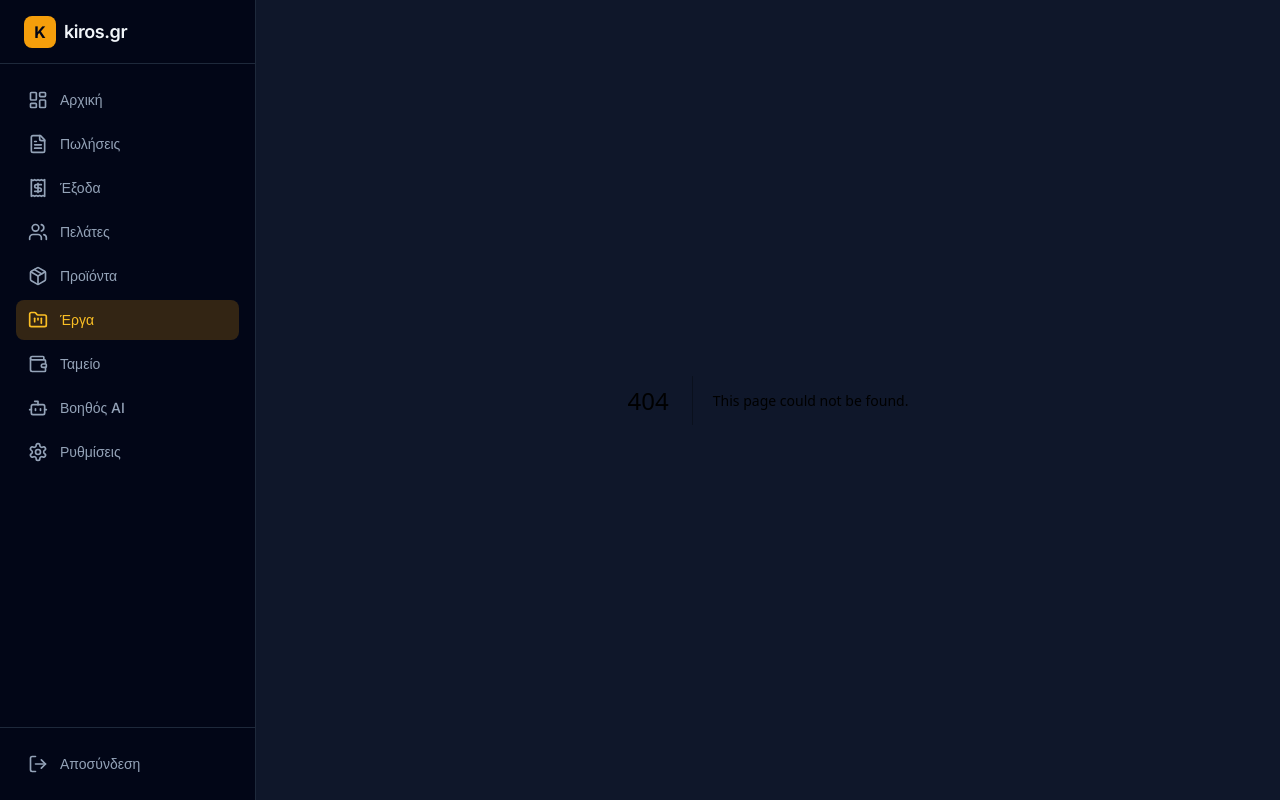
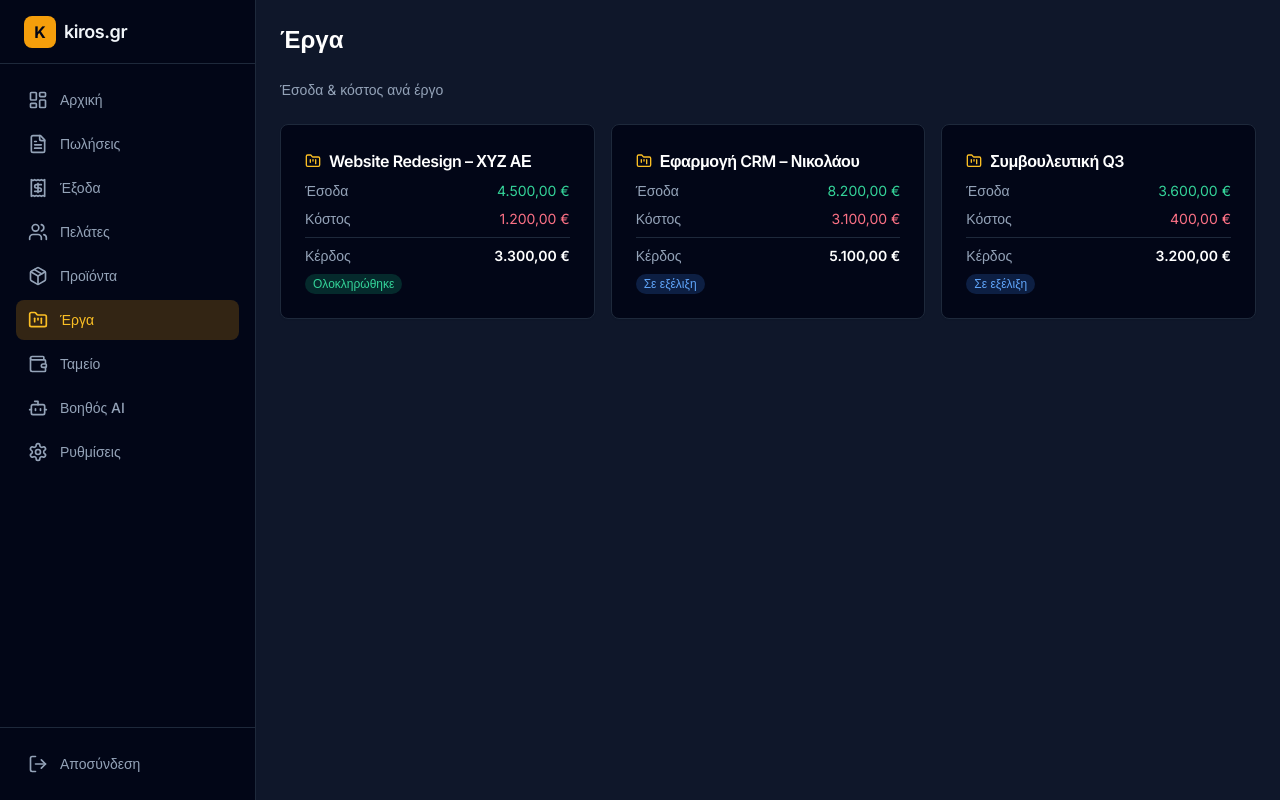
Before and after one commit to mariopietri2-maker/business-dashboard-erp, a Next.js app: page /projects in a window 1280 px wide. Before the commit this address had no page. Built offline with nearby package versions, Linux system fonts and the light colour scheme.

Commit message:
Add Projects page

```diff
--- /dev/null
+++ b/app/projects/page.tsx
@@ -0,0 +1,54 @@
+"use client";
+
+import { Card, CardContent, CardHeader, CardTitle } from "@/components/ui/card";
+import { formatCurrency } from "@/lib/utils";
+import { FolderKanban } from "lucide-react";
+
+const projects = [
+  { name: "Website Redesign – ΧΥΖ ΑΕ", revenue: 4500, cost: 1200, status: "Ολοκληρώθηκε" },
+  { name: "Εφαρμογή CRM – Νικολάου", revenue: 8200, cost: 3100, status: "Σε εξέλιξη" },
+  { name: "Συμβουλευτική Q3", revenue: 3600, cost: 400, status: "Σε εξέλιξη" },
+];
+
+export default function ProjectsPage() {
+  return (
+    <div className="p-6 space-y-6">
+      <h1 className="text-2xl font-bold text-white">Έργα</h1>
+      <p className="text-sm text-slate-400">Έσοδα & κόστος ανά έργο</p>
+
+      <div className="grid gap-4 md:grid-cols-2 lg:grid-cols-3">
+        {projects.map((p) => (
+          <Card key={p.name} className="border-slate-800 bg-slate-950">
+            <CardHeader className="pb-2">
+              <CardTitle className="text-base text-white flex items-center gap-2">
+                <FolderKanban className="h-4 w-4 text-amber-400" />
+                {p.name}
+              </CardTitle>
+            </CardHeader>
+            <CardContent>
+              <div className="space-y-2 text-sm">
+                <div className="flex justify-between">
+                  <span className="text-slate-400">Έσοδα</span>
+                  <span className="text-emerald-400">{formatCurrency(p.revenue)}</span>
+                </div>
+                <div className="flex justify-between">
+                  <span className="text-slate-400">Κόστος</span>
+                  <span className="text-rose-400">{formatCurrency(p.cost)}</span>
+                </div>
+                <div className="flex justify-between border-t border-slate-800 pt-2">
+                  <span className="text-slate-400">Κέρδος</span>
+                  <span className="font-semibold text-white">{formatCurrency(p.revenue - p.cost)}</span>
+                </div>
+                <span className={`inline-block mt-2 text-xs px-2 py-0.5 rounded-full ${
+                  p.status === "Ολοκληρώθηκε" ? "bg-emerald-500/20 text-emerald-400" : "bg-blue-500/20 text-blue-400"
+                }`}>
+                  {p.status}
+                </span>
+              </div>
+            </CardContent>
+          </Card>
+        ))}
+      </div>
+    </div>
+  );
+}
```
